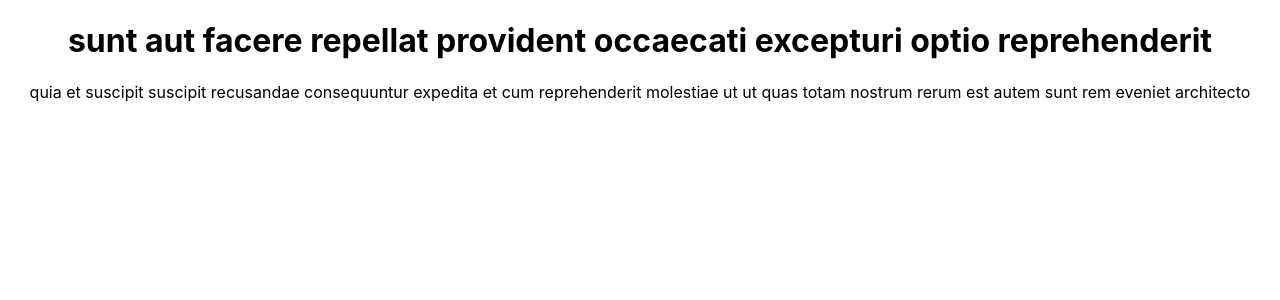
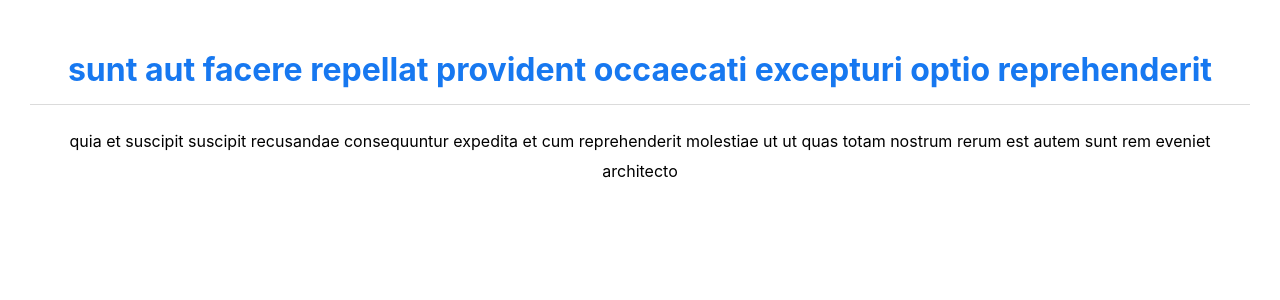
Before and after one commit to phw-plain/React-Blog, a React (Create React App) app: page /list/1 in a window 1280 px wide. Shown: the top 300 px of the page. Built offline with nearby package versions, Linux system fonts and the light colour scheme.

Commit message:
add : 글 상세 화면 style 적용

```diff
--- /dev/null
+++ b/src/components/ListDetail.css
@@ -0,0 +1,12 @@
+.post-container{
+    margin:50px 30px;
+}
+.title{
+    color:rgb(23, 120, 240);
+    padding-bottom: 15px;
+    border-bottom: 1px rgba(190, 190, 190, 0.545) solid;
+}
+.body{
+    margin: 0 30px 30px 30px;
+    line-height: 30px;
+}
--- a/src/components/ListDetail.js
+++ b/src/components/ListDetail.js
@@ -1,6 +1,7 @@
 import React from 'react';
 import { useParams } from 'react-router-dom';
 import dummy from "../data/data.json";
+import './ListDetail.css';
 
 const ListDetail = () => {
     const { id } = useParams();
@@ -8,9 +9,9 @@ const ListDetail = () => {
         return item.id == id;
     })
     return(
-        <div>
-            <h1>{post[0].title}</h1>
-            <p>{post[0].body}</p>
+        <div className='post-container'>
+            <h1 className='title'>{post[0].title}</h1>
+            <p className='body'>{post[0].body}</p>
         </div>
     );
 
```
